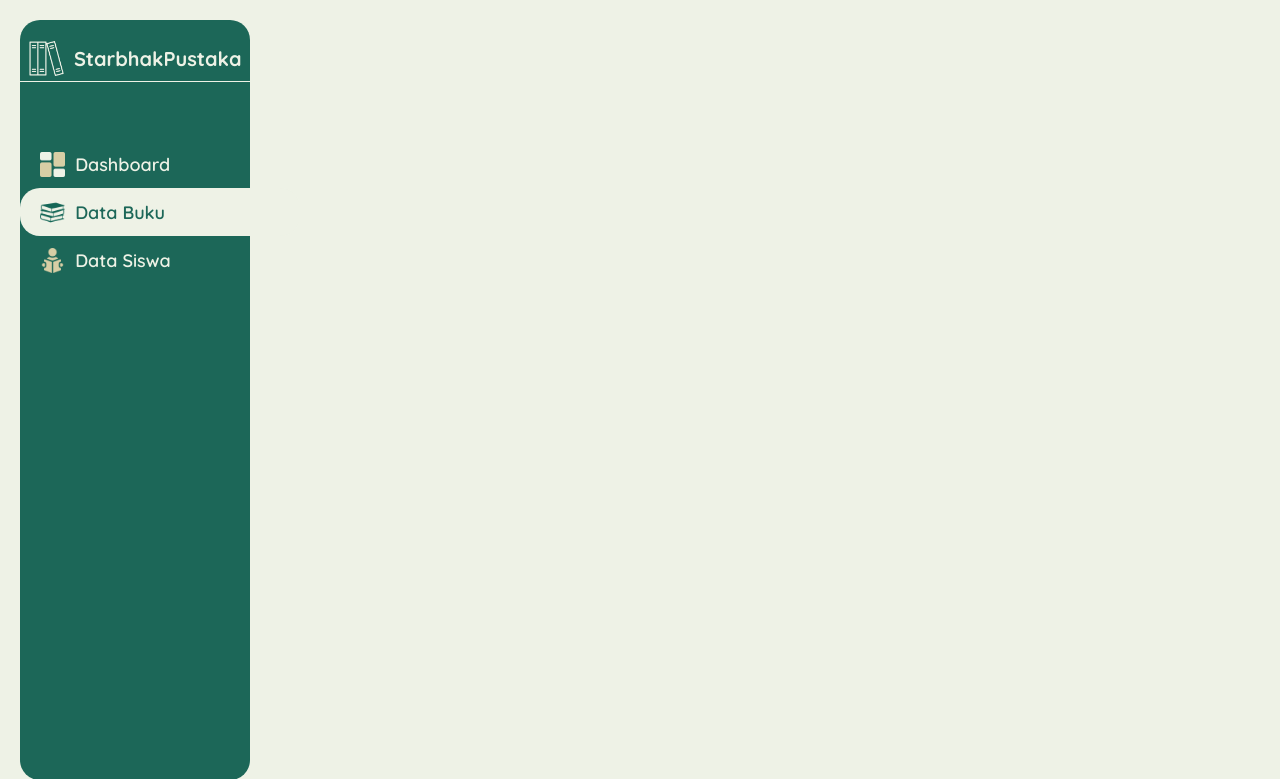
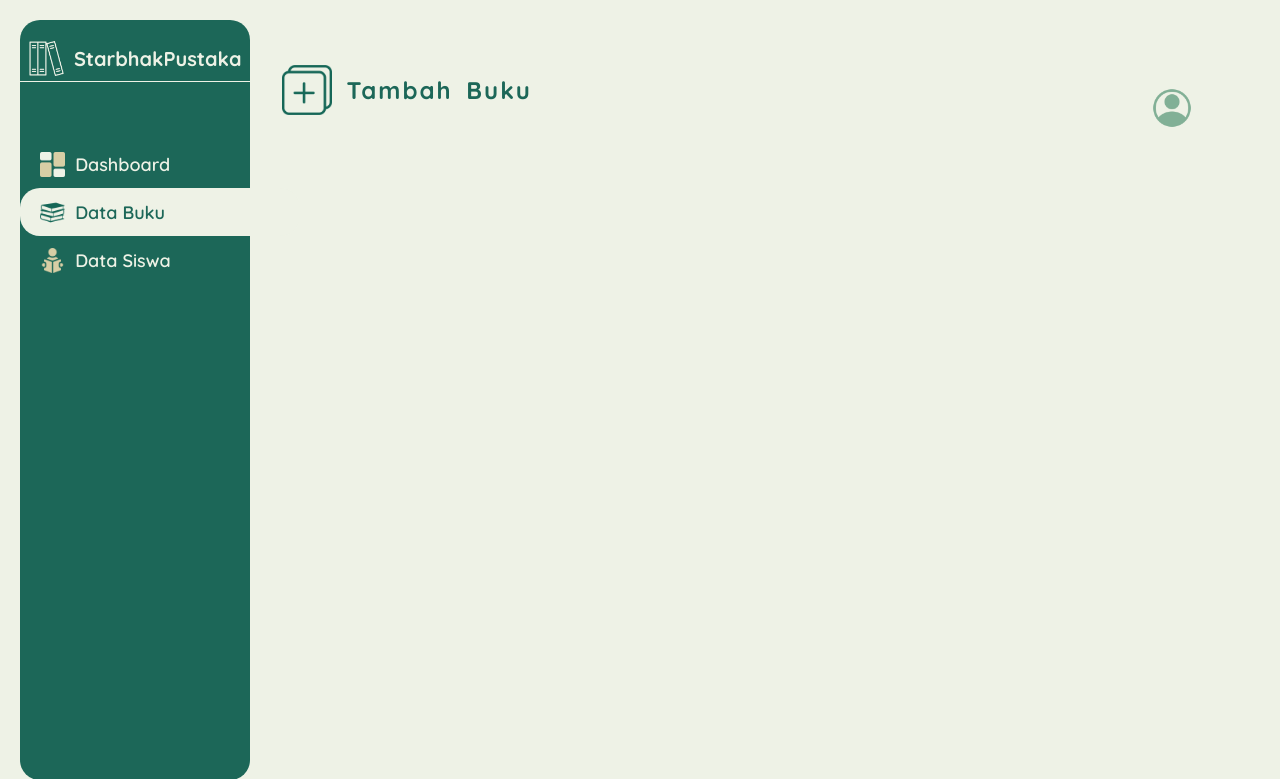
Before and after one commit to sheylaulya/StarbhakPustaka, a PHP site: page /tambah_buku.html in a window 1280 px wide. Shown: the top 779 px of the page. Run offline with PHP 8.4, Linux system fonts and the light colour scheme.

Commit message:
(row-1,tambahbuku)

```diff
--- a/style.css
+++ b/style.css
@@ -815,3 +815,31 @@ body{
     color: #EEF2E6;
     font-weight: 600;
 }
+
+#tambahbuku .judul {
+    width: 60vw;
+    height: 100px;
+    position: absolute;
+    top: 5vh;
+    left: 22vw;
+    display: flex;
+    justify-content: start;
+    align-items: center;
+    gap: 15px;
+}
+#tambahbuku .judul img{
+    width: 50px;
+}
+#tambahbuku .judul h2{
+    color: #1C6758;
+    word-spacing: 5px;
+    letter-spacing: 2px;
+}
+#tambahbuku .row-1 .akun{
+    width: 40px;
+    position: absolute;
+    z-index: 1;
+    left:90vw;
+    top: 11vh;
+    opacity: 60%;
+}
--- a/tambah_buku.html
+++ b/tambah_buku.html
@@ -38,7 +38,12 @@
                 </div>
             </div>
         </nav>
-
-
+        <div class="row-1">
+            <div class="judul">
+                <img src="asset/tambah.png" alt="tambah">
+                <h2>Tambah Buku</h2>
+            </div>
+            <img class="akun" src="asset/account.png" alt="akun">
+        </div>
     </div>
 </body>
```
